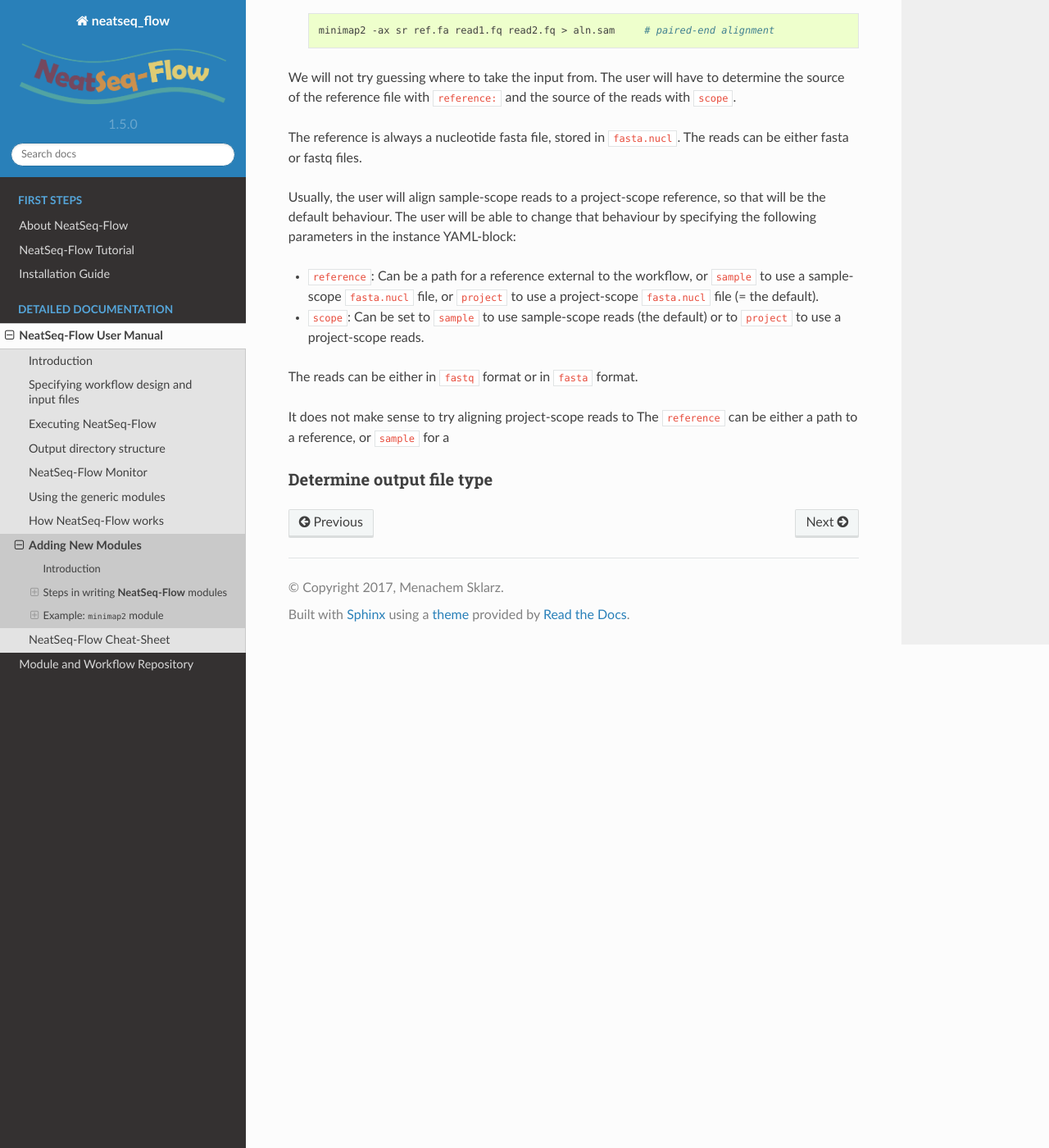
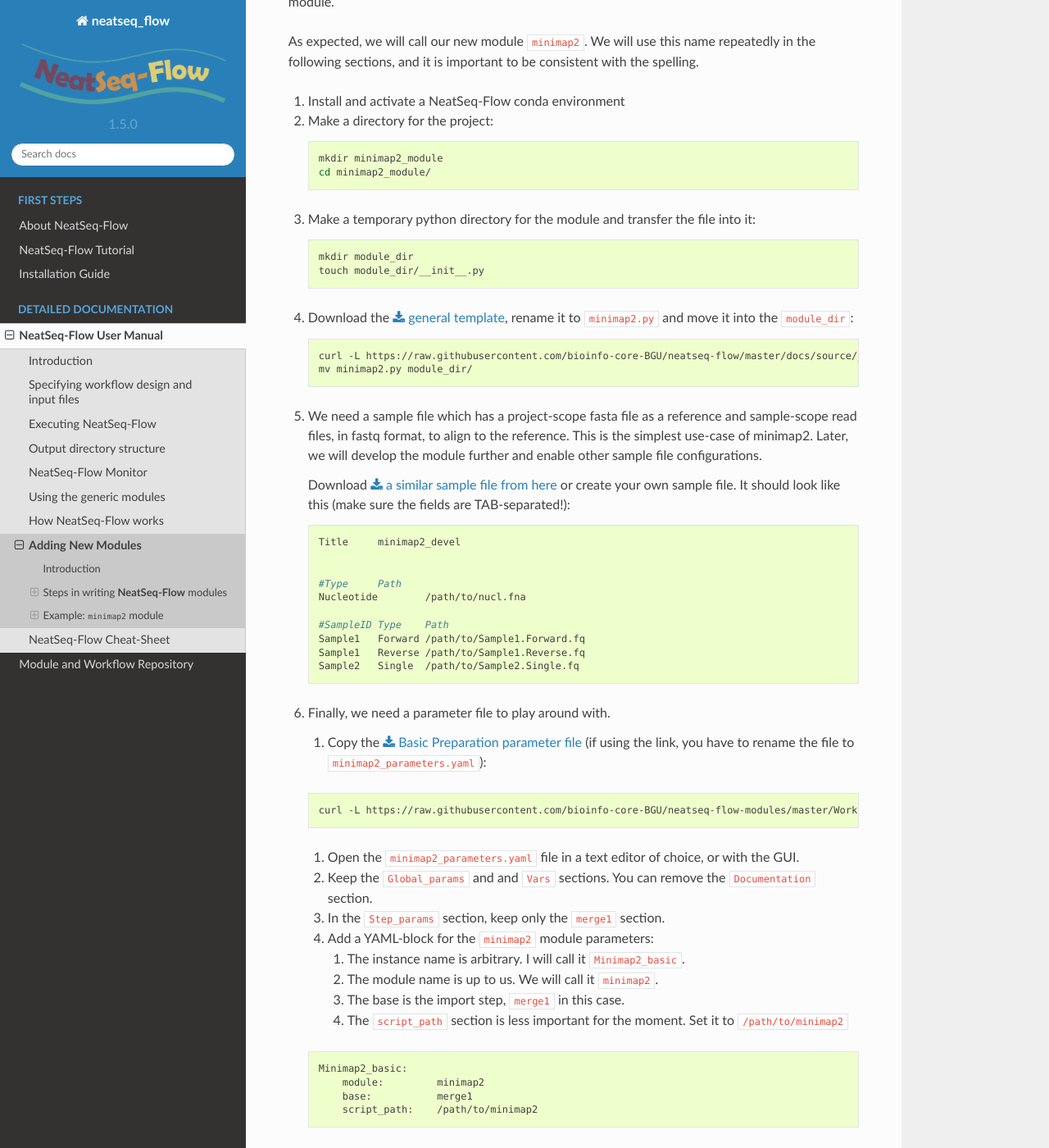
Before and after one commit to bioinfo-core-BGU/neatseq-flow, a Sphinx documentation site: the page built from docs/source/Add_new_modules.rst, in a window 1280 px wide and 1400 px high, scrolled down 9668 px. Shown: the whole window at 82% size. Built offline with Sphinx 7.4.7 and the Read the Docs theme 2.0.0, drawn with Linux system fonts in a browser that asks for light colours; some of the changed text lies outside the part shown.

Commit message:
* Changed 'merge' module to 'Import' - check in parse_param_data * Working on Add_new_module.rst

```diff
--- a/docs/source/Add_new_modules.rst
+++ b/docs/source/Add_new_modules.rst
@@ -327,6 +327,78 @@ There are 5 use-cases for the program:
 
 We will start by building a module for use cases 1, 2 and 4. Later, we will improve the module to also enable 3 and 5.
 
+Getting ready
+------------------
+
+Before actually programming the module, we would like to prepare the files for testing our new module.
+
+As expected, we will call our new module ``minimap2``. We will use this name repeatedly in the following sections, and it is important to be consistent with the spelling.
+
+#. Install and activate a NeatSeq-Flow conda environment
+#. Make a directory for the project:
+
+   .. code-block:: bash
+
+      mkdir minimap2_module
+      cd minimap2_module/
+
+#. Make a temporary python directory for the module and transfer the file into it:
+
+   .. code-block:: bash
+
+      mkdir module_dir
+      touch module_dir/__init__.py
+
+#. Download the |general_template|, rename it to ``minimap2.py`` and move it into the ``module_dir``:
+
+   .. code-block:: bash
+
+      curl -L https://raw.githubusercontent.com/bioinfo-core-BGU/neatseq-flow/master/docs/source/_extra/extra/NeatSeqFlow_ModuleTemplate.py > minimap2.py
+      mv minimap2.py module_dir/
+
+#. We need a sample file which has a project-scope fasta file as a reference and sample-scope read files, in fastq format, to align to the reference. This is the simplest use-case of minimap2. Later, we will develop the module further and enable other sample file configurations.
+
+   Download :download:`a similar sample file from here <https://raw.githubusercontent.com/bioinfo-core-BGU/neatseq-flow-modules/master/Workflows/sample_sets/PE_tabular.nsfs>` or create your own sample file. It should look like this (make sure the fields are TAB-separated!):
+
+   .. code-block:: bash
+
+      Title	minimap2_devel
+
+
+      #Type	Path
+      Nucleotide	/path/to/nucl.fna
+
+      #SampleID	Type	Path
+      Sample1	Forward	/path/to/Sample1.Forward.fq
+      Sample1	Reverse	/path/to/Sample1.Reverse.fq
+      Sample2	Single	/path/to/Sample2.Single.fq
+
+#. Finally, we need a parameter file to play around with.
+
+   #. Copy the :download:`Basic Preparation parameter file <https://raw.githubusercontent.com/bioinfo-core-BGU/neatseq-flow-modules/master/Workflows/Basic_Preparation.yaml>` (if using the link, you have to rename the file to ``minimap2_parameters.yaml``):
+
+   .. code-block:: bash
+
+      curl -L https://raw.githubusercontent.com/bioinfo-core-BGU/neatseq-flow-modules/master/Workflows/Basic_Preparation.yaml > minimap2_parameters.yaml
+
+   #. Open the ``minimap2_parameters.yaml`` file in a text editor of choice, or with the GUI.
+   #. Keep the ``Global_params`` and and ``Vars`` sections. You can remove the ``Documentation`` section.
+   #. In the ``Step_params`` section, keep only the ``merge1`` section.
+   #. Add a YAML-block for the ``minimap2`` module parameters:
+
+      #. The instance name is arbitrary. I will call it ``Minimap2_basic``.
+      #. The module name is up to us. We will call it ``minimap2``.
+      #. The base is the import step, ``merge1`` in this case.
+      #. The ``script_path`` section is less important for the moment. Set it to ``/path/to/minimap2``
+
+   .. code-block:: bash
+
+      Minimap2_basic:
+          module:         minimap2
+          base:           merge1
+          script_path:    /path/to/minimap2
+
+
 
 Determine input files
 -------------------------
```
Also changed, not shown: 1 other file.
